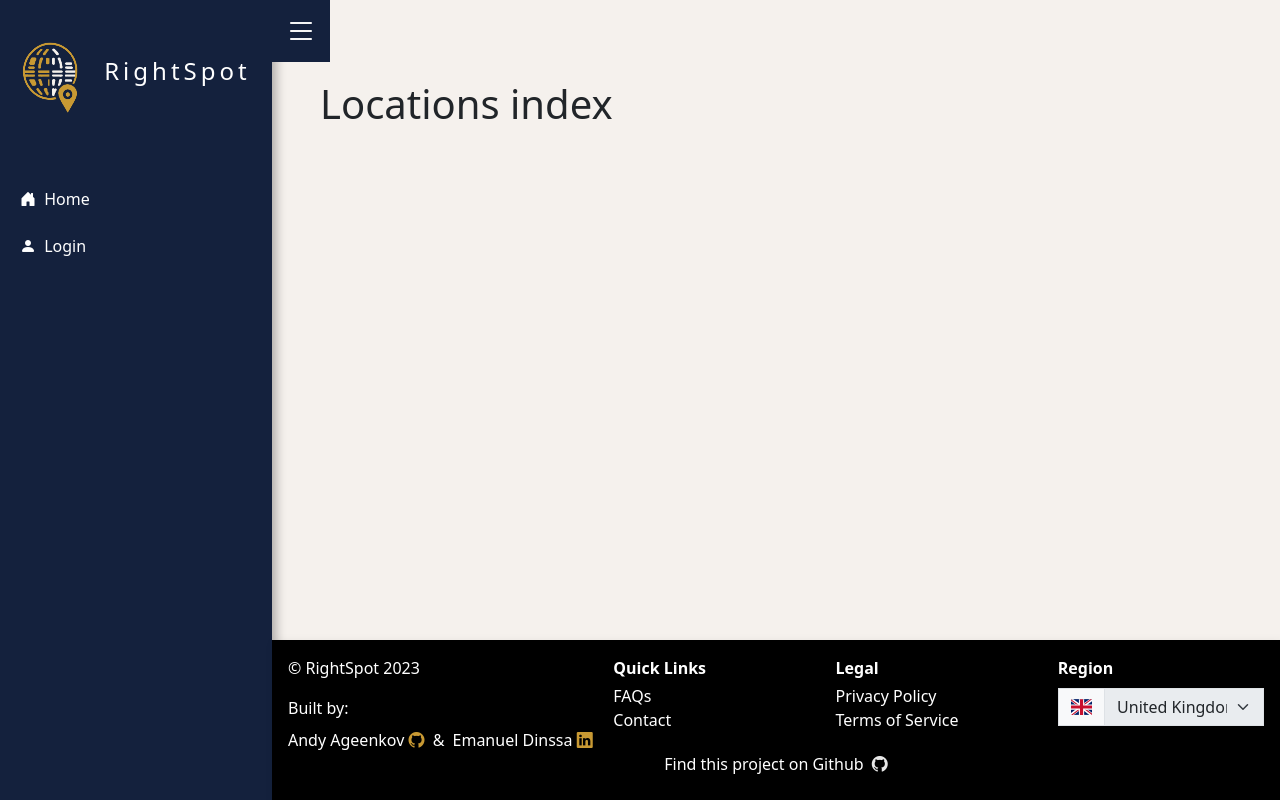
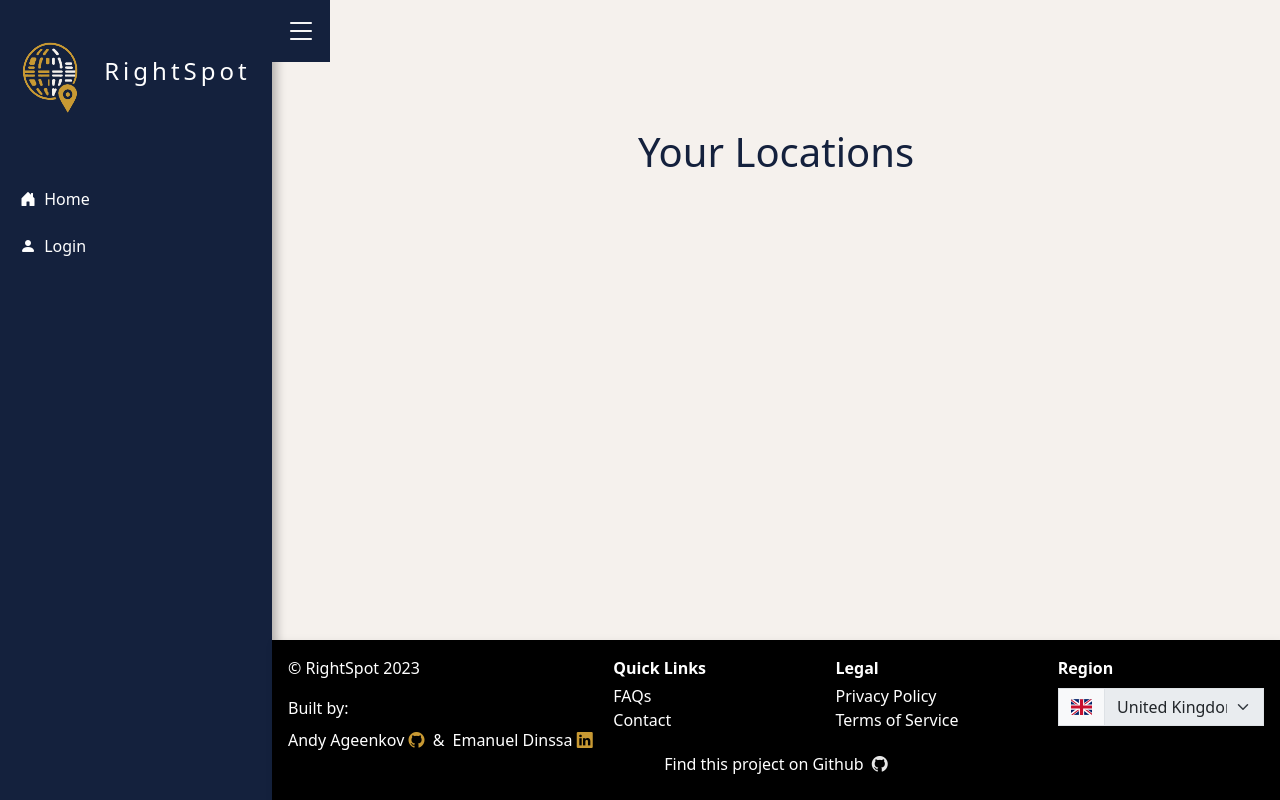
Before and after one commit to rightspot-ga/RightSpot, a Django app: template main_app/templates/locations/index.html in a window 1280 px wide. Run offline with Django 4.2, Linux system fonts and the light colour scheme; the template is opened without the code that fills it, so the values that code supplies are empty; some libraries are stand-ins or nearby versions.

Commit message:
add locations index page

```diff
--- a/main_app/static/css/main.css
+++ b/main_app/static/css/main.css
@@ -145,6 +145,11 @@ footer > .wrapper{
 
 .footer-link:hover, #sidebarToggle:hover{
     color: var(--accent-color);
+}
+
+/* Location Index */
+.btn-view{
+    border-radius: 5px;
 }
 
 /* Location Details */
--- a/main_app/templates/locations/index.html
+++ b/main_app/templates/locations/index.html
@@ -1,6 +1,18 @@
 {% extends 'base.html' %}
 {% block content %}
 
-<h1>Locations index</h1>
-
+<div class="d-flex flex-column">
+<div class="container my-5">
+    <h1 class="text-center mb-4" style="color: var(--primary-color);">Your Locations</h1>
+    <div class="d-flex flex-column align-items-center">
+        {% for location in user_locations %}
+        <div class="location-card w-100 mb-3">
+            <a href="{% url 'saved_location_detail' location.id %}" class="btn btn-secondary btn-view float-end">View</a>
+            <h4>{{ location.name }}</h4>
+            <small class="text-muted">{{ location.description }}</small>
+        </div>
+        {% endfor %}
+    </div>
+</div>
+</div>
 {% endblock %}
--- a/main_app/views.py
+++ b/main_app/views.py
@@ -42,10 +42,8 @@ def settings(request):
 #! Locations
 @login_required
 def locations_index(request):
-  locations = 'Placeholder'
-  return render(request, 'locations/index.html', {
-    'locations': locations
-  })
+    user_locations = Location.objects.filter(user=request.user)
+    return render(request, 'locations/index.html', {'user_locations': user_locations})
 
 def location_detail(request):
   location_name = request.GET.get('gQuery') or request.GET.get('what3words_3wa')
```
